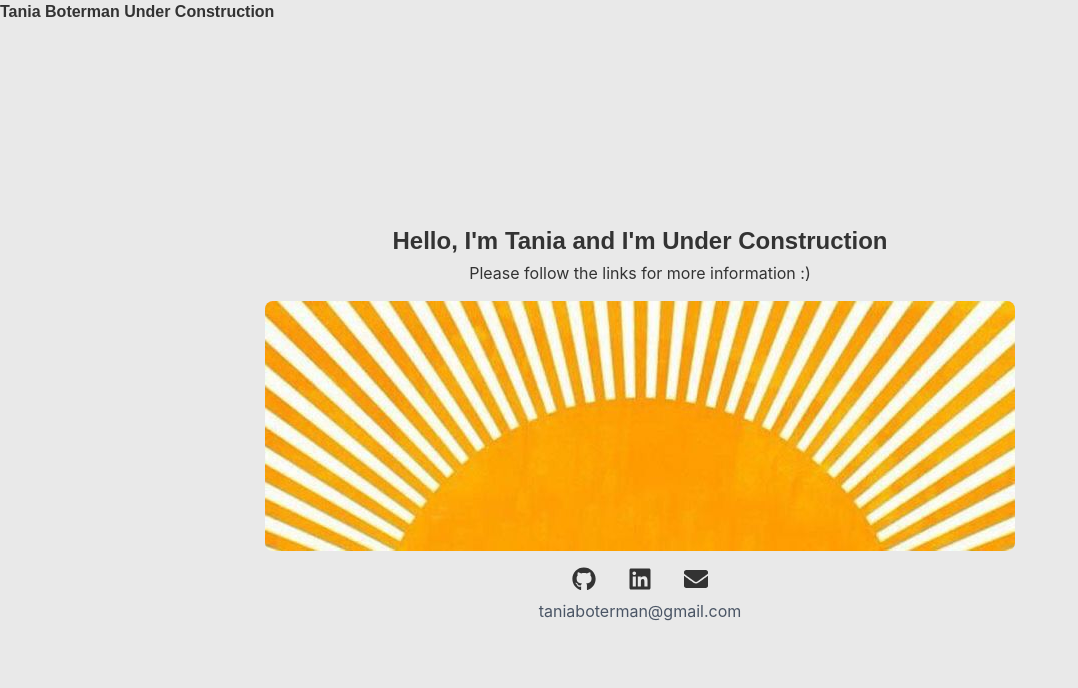
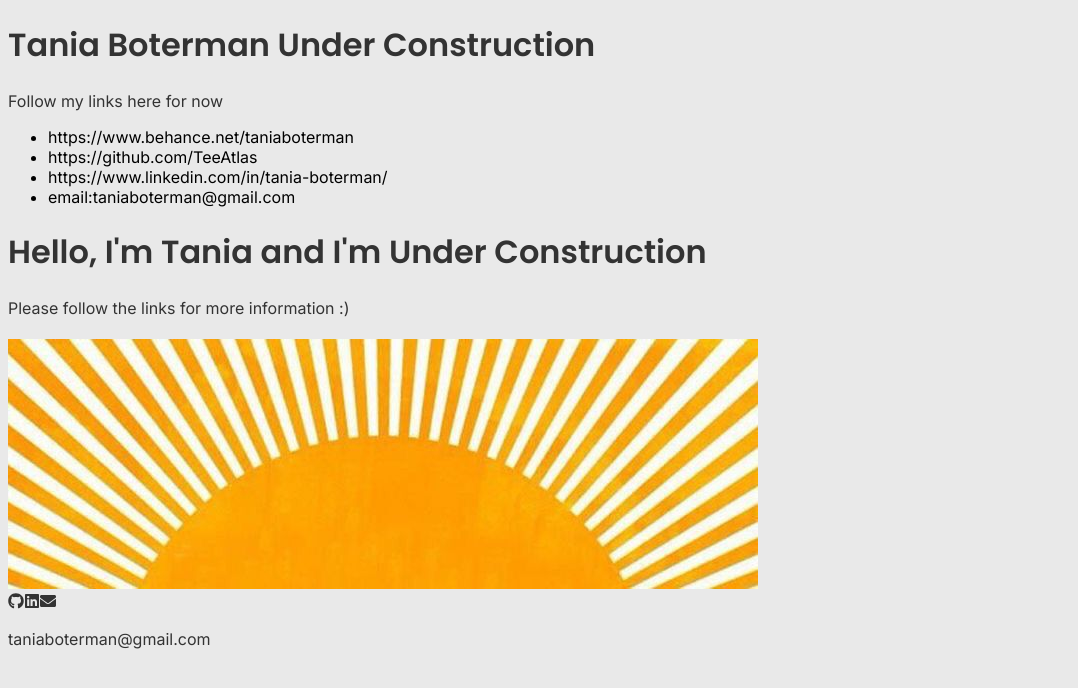
Before and after one commit to TeeAtlas/under-construction-tania, a React (Vite) app: page / in a window 1280 px wide. Shown: the top 688 px of the page, without its empty margins (0-1078 px from the left). Built offline with nearby package versions, Linux system fonts and the light colour scheme.

Commit message:
removed tailwind

```diff
--- a/index.html
+++ b/index.html
@@ -1,15 +1,26 @@
-<!doctype html>
+<!DOCTYPE html>
 <html lang="en">
   <head>
     <meta charset="UTF-8" />
     <meta name="viewport" content="width=device-width, initial-scale=1.0" />
-    <link href="./src/index.css" rel="stylesheet">
+    <link href="./src/index.css" rel="stylesheet" />
 
     <title>Boterman Under Construction</title>
-    <link rel="icon" type="image/x-icon" href="./public/assets/krita_rainbow_fav_gr.png">
+    <link
+      rel="icon"
+      type="image/x-icon"
+      href="./public/assets/krita_rainbow_fav_gr.png"
+    />
   </head>
   <body>
     <h1>Tania Boterman Under Construction</h1>
+    <p>Follow my links here for now</p>
+    <ul>
+      <li>https://www.behance.net/taniaboterman</li>
+      <li>https://github.com/TeeAtlas</li>
+      <li>https://www.linkedin.com/in/tania-boterman/</li>
+      <li>email:taniaboterman@gmail.com</li>
+    </ul>
     <div id="root"></div>
     <script type="module" src="./src/main.jsx"></script>
   </body>
--- a/src/index.css
+++ b/src/index.css
@@ -1,6 +1,3 @@
-
-@import "tailwindcss";
-
 @import url("https://fonts.googleapis.com/css2?family=Inter:wght@400;500;600&family=Poppins:wght@600&display=swap");
 
 body {
--- a/tailwind.config.js
+++ b/tailwind.config.js
@@ -1,8 +1,8 @@
-// /** @type {import('tailwindcss').Config} */
-// export default {
-//     content: ["./index.html", "./src/**/*.{js,jsx,ts,tsx}"],
-//     theme: {
-//       extend: {},
-//     },
-//     plugins: [],
-//   };
+/** @type {import('tailwindcss').Config} */
+export default {
+    content: ["./index.html", "./src/**/*.{js,jsx,ts,tsx}"],
+    theme: {
+      extend: {},
+    },
+    plugins: [],
+  };
```
